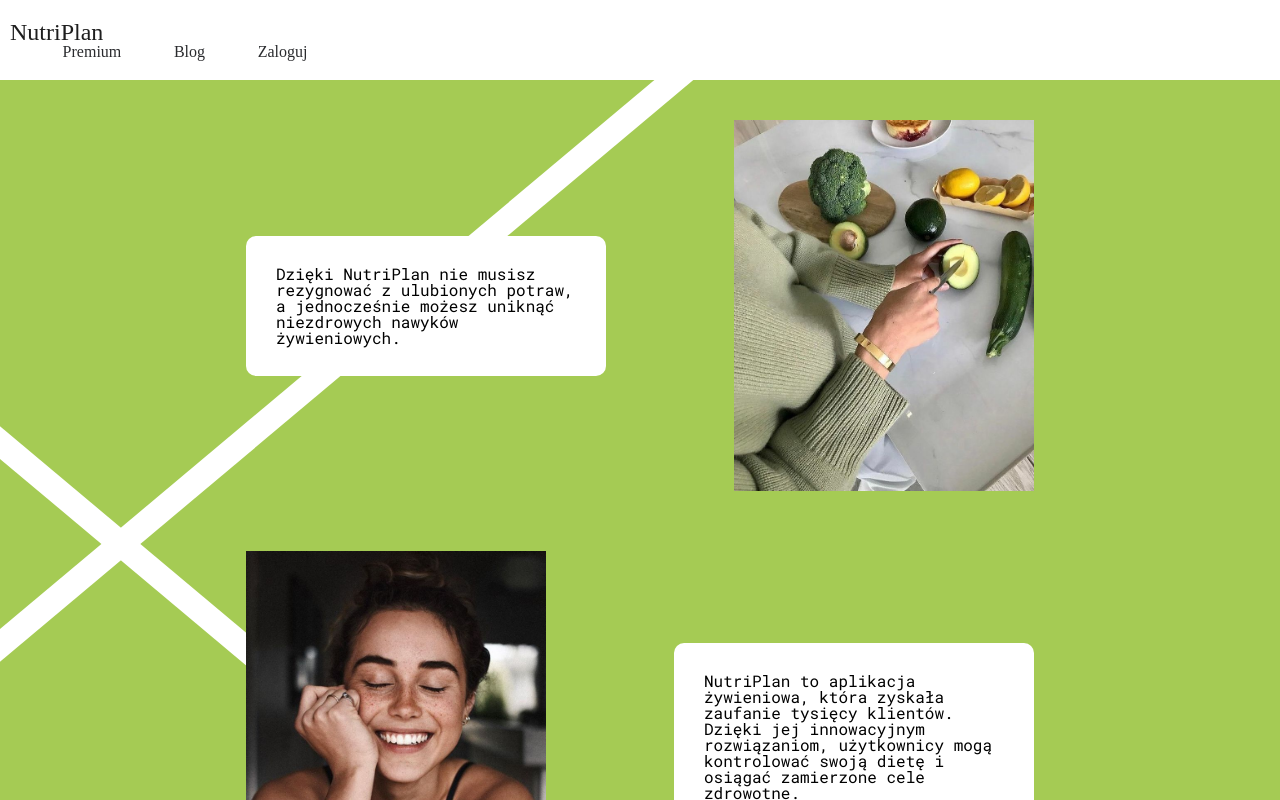
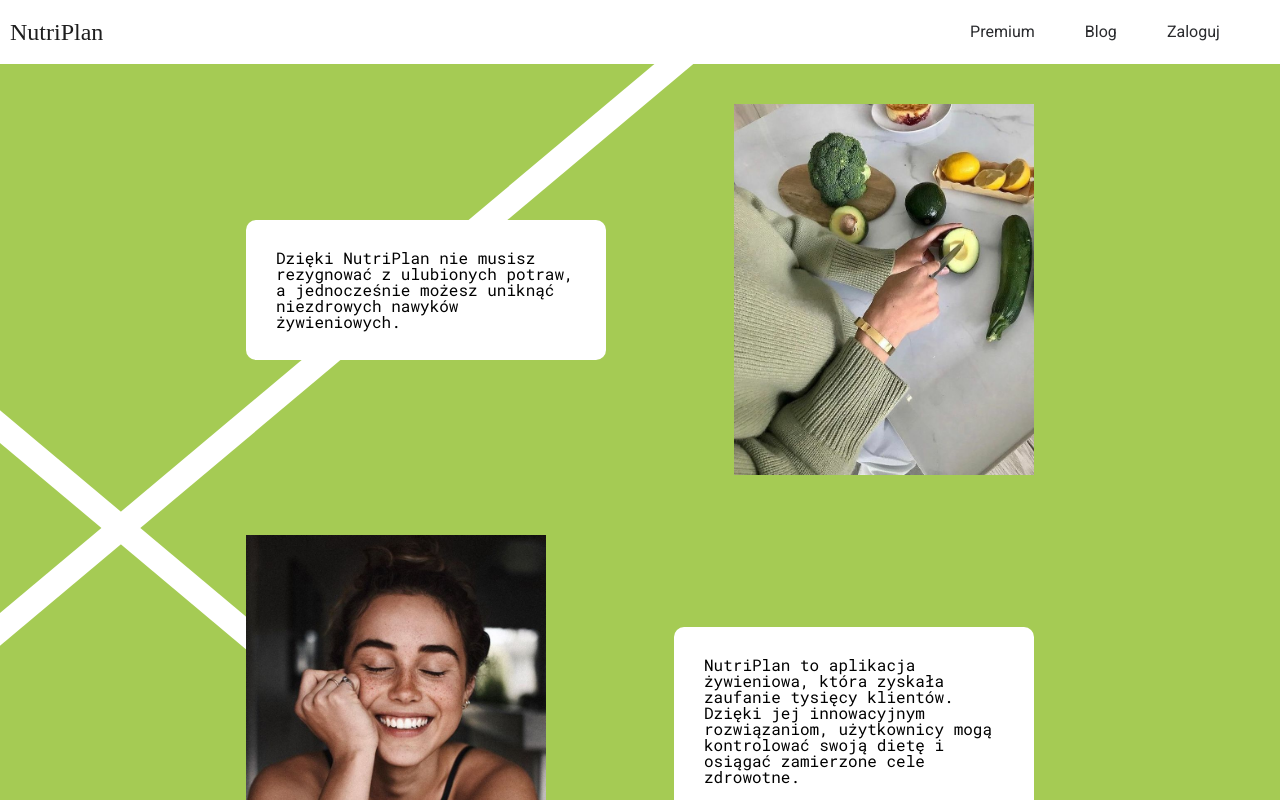
Before and after one commit to inzynieria-oprogramownia/inzynierka-oprogramownia, a React (Vite) app: page / in a window 1280 px wide. Shown: the top 800 px of the page. Built offline with nearby package versions, Linux system fonts and the light colour scheme; a web font is replaced by a local one.

Commit message:
code review

```diff
--- a/src/App.jsx
+++ b/src/App.jsx
@@ -1,21 +1,17 @@
 import React from 'react'
 import { BrowserRouter, Routes, Route } from 'react-router-dom'
-import Nav from './components/sections/Nav'
-import Footer from './components/sections/Footer'
-import Section from './components/sections/Section'
+import WelcomePage from './components/pages/WelcomePage'
 
 const App = () => (
   <div className="App">
     <BrowserRouter>
       <Routes>
-        <Route index element={<Nav />} />
+        <Route index element={<WelcomePage />} />
         <Route path="premium" element={null} />
         <Route path="blog" element={null} />
         <Route path="login" element={null} />
       </Routes>
     </BrowserRouter>
-    <Section />
-    <Footer />
   </div>
 )
 
--- /dev/null
+++ b/src/components/pages/WelcomePage.jsx
@@ -0,0 +1,33 @@
+import React from 'react'
+import '../../styles/welcomePage.css'
+import img2 from '../../assets/welcomePage/profile1.jfif'
+import img1 from '../../assets/welcomePage/profile2.jfif'
+import Page from '../parts/Page'
+
+const WelcomePage = () => (
+  <Page>
+    <section className="section">
+      <article className="section-box">
+        <div>
+          <p className="section-text">
+            Dzięki NutriPlan nie musisz rezygnować z ulubionych potraw, a
+            jednocześnie możesz uniknąć niezdrowych nawyków żywieniowych.
+          </p>
+        </div>
+        <img src={img1} alt="profile1" />
+      </article>
+      <article className="section-box">
+        <div>
+          <p className="section-text">
+            NutriPlan to aplikacja żywieniowa, która zyskała zaufanie tysięcy
+            klientów. Dzięki jej innowacyjnym rozwiązaniom, użytkownicy mogą
+            kontrolować swoją dietę i osiągać zamierzone cele zdrowotne.
+          </p>
+        </div>
+        <img src={img2} alt="profile2" />
+      </article>
+    </section>
+  </Page>
+)
+
+export default WelcomePage
--- a/src/components/sections/Nav.jsx
+++ b/src/components/parts/Nav.jsx
@@ -9,7 +9,7 @@ const Nav = () => {
     navRef.current.classList.toggle('mobile-nav')
   }
   return (
-    <nav>
+    <nav className="nav">
       <div>
         <NavLink to="/" className="nav-logo">
           NutriPlan
--- /dev/null
+++ b/src/components/parts/Page.jsx
@@ -0,0 +1,13 @@
+import React from 'react'
+import Nav from './Nav'
+import Footer from './Footer'
+
+const Page = ({ children }) => (
+  <>
+    <Nav />
+    <main>{children}</main>
+    <Footer />
+  </>
+)
+
+export default Page
--- a/src/components/sections/Section.jsx
+++ /dev/null
@@ -1,30 +0,0 @@
-import React from 'react'
-import '../../styles/section.css'
-import img2 from '../../assets/welcomePage/profile1.jfif'
-import img1 from '../../assets/welcomePage/profile2.jfif'
-
-const Section = () => (
-  <div className="section">
-    <div className="section-box">
-      <div>
-        <p className="section-text">
-          Dzięki NutriPlan nie musisz rezygnować z ulubionych potraw, a
-          jednocześnie możesz uniknąć niezdrowych nawyków żywieniowych.
-        </p>
-      </div>
-      <img src={img1} alt="profile1" />
-    </div>
-    <div className="section-box">
-      <div>
-        <p className="section-text">
-          NutriPlan to aplikacja żywieniowa, która zyskała zaufanie tysięcy
-          klientów. Dzięki jej innowacyjnym rozwiązaniom, użytkownicy mogą
-          kontrolować swoją dietę i osiągać zamierzone cele zdrowotne.
-        </p>
-      </div>
-      <img src={img2} alt="profile2" />
-    </div>
-  </div>
-)
-
-export default Section
--- a/src/styles/nav.css
+++ b/src/styles/nav.css
@@ -5,7 +5,7 @@
   text-decoration: none;
 }
 
-nav {
+.nav {
   display: flex;
   justify-content: space-between;
   margin: 20px 10px 20px 10px;
@@ -27,6 +27,7 @@ nav .nav-links {
   align-items: center;
   width: 30%;
   max-width: 350px;
+  font-family: var(--primaryFont);
 }
 
 .nav-link {
--- a/src/styles/theme-variables.css
+++ b/src/styles/theme-variables.css
@@ -1,6 +1,6 @@
 @import url('https://fonts.googleapis.com/css2?family=Roboto+Mono&display=swap');
 @import url('https://fonts.googleapis.com/css2?family=Rosarivo&display=swap');
-
+@import url('https://fonts.googleapis.com/css2?family=Roboto&family=Roboto+Mono&display=swap');
 :root {
   --fullBlackColor: black;
   --customBlackColor: #2a2b2e;
```
Also changed, not shown: src/components/parts/Footer.jsx (renamed from src/components/sections/Footer.jsx), src/styles/welcomePage.css (renamed from src/styles/section.css).
